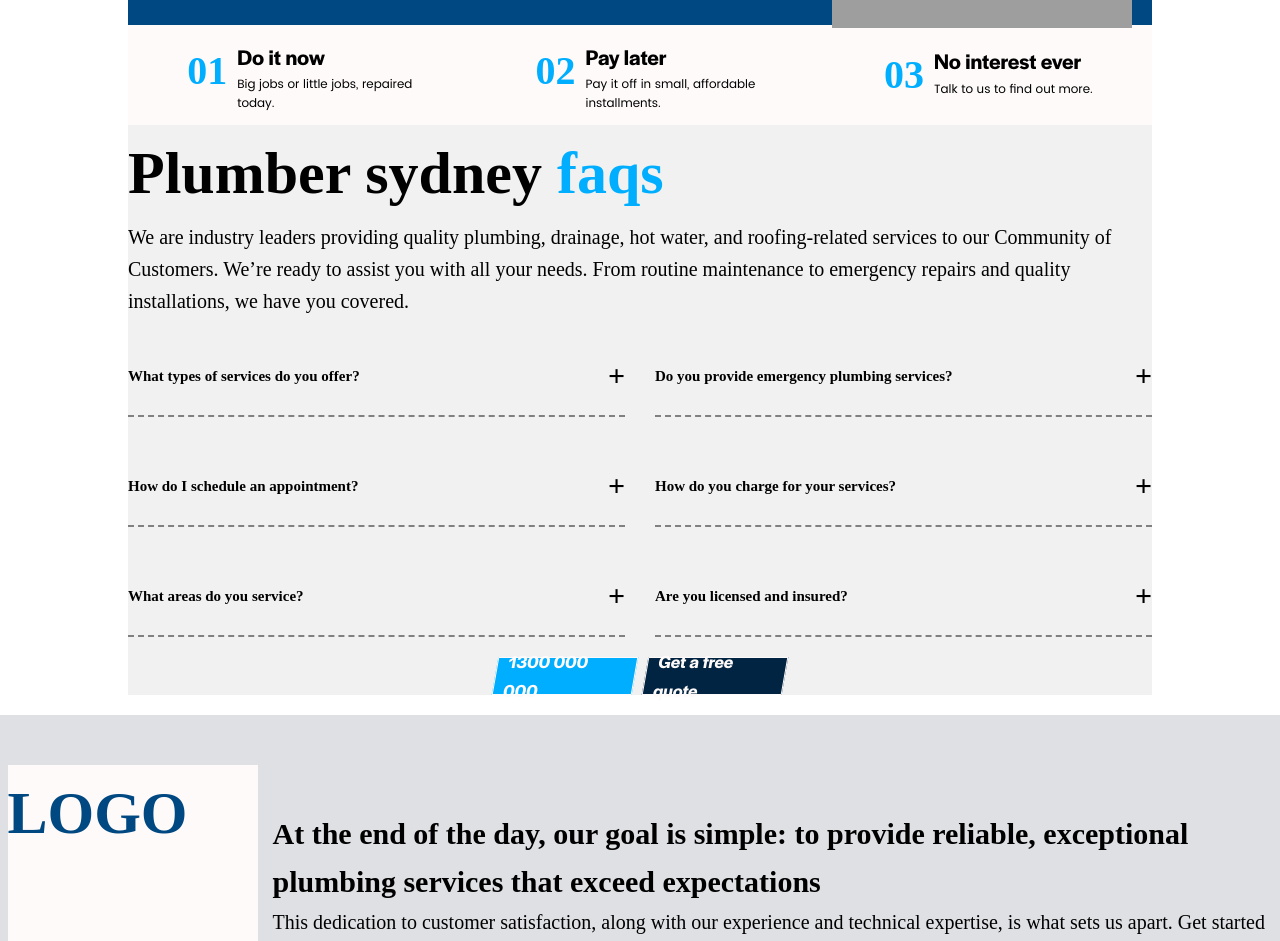
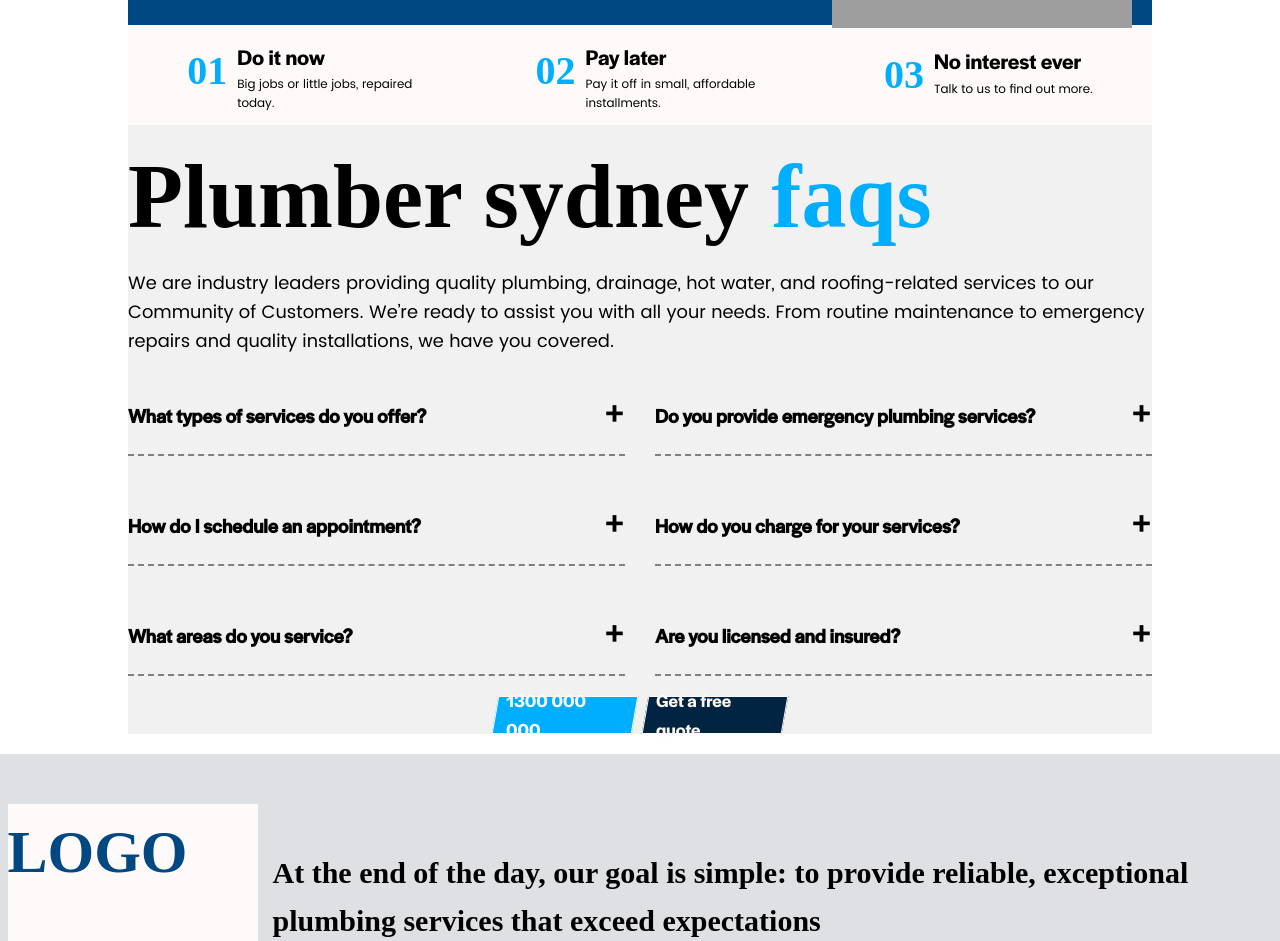
Before and after one commit to LeiliAQ/landingpage, a React (Create React App) app: page / in a window 1280 px wide. Shown: the part 3460-4401 px from the top of the page. Built offline with nearby package versions, Linux system fonts and the light colour scheme; grey boxes are pictures that could not be loaded.

Commit message:
Syndey fonts

```diff
--- a/src/components/Others/Sydney.css
+++ b/src/components/Others/Sydney.css
@@ -8,14 +8,16 @@
 }
 
 .faqs__title{
-    font-size: 6rem;
+    font-size: 90px;
     font-weight: bold;
+    font-style: Halyard Semi-Bold;
 }
 .faqs__title span{
     color:#00aeff;
 }
 .faqs__text{
-    font-size: 2rem;
+    font-size: 18px;
+    font-family: popins;
 }
 .faqs__list{
     display: flex;
@@ -36,13 +38,15 @@
 }
 .faqitem__text{
     flex: 1;
-    font-size: 1.5rem;
+    font-size: 20px;
     font-weight: bold;
+    font-family: Halyard Display-Medium;
 }
 .faqitem__plus{
     flex: 0;
-    font-size: 3rem;
+    font-size: 30px;
     font-weight: bold;
+    font-family: popins;
 
 }
 .faqitem__plus a{
@@ -56,6 +60,9 @@
     margin-top: 2rem;
     margin-bottom: 2rem;
 }
+.faqs__buttons span{
+    transform: skew(10deg);
+}
 .faqs-button1{
     background: #00aeff;
 }
--- a/src/components/Others/Sydney.js
+++ b/src/components/Others/Sydney.js
@@ -37,8 +37,8 @@ export default class Sydney extends Component {
               </li>
           </ul>
           <div className="faqs__buttons">
-                    <a href="#0" className="faqs-button1 btn">1300 000 000</a>
-                    <a href="#0" className="faqs-button2 btn">Get a free quote</a>
+                    <a href="#0" className="faqs-button1 btn"><span>1300 000 000</span></a>
+                    <a href="#0" className="faqs-button2 btn"><span>Get a free quote</span></a>
 
           </div>
 
--- a/src/index.css
+++ b/src/index.css
@@ -89,7 +89,10 @@ table {
   font-family:"Gilroy-Regular";
   src: url("../public/fonts/Gilroy-Regular.ttf") format("truetype");
 }
-
+@font-face{
+  font-family:"Halyard Display-Medium";
+  src: url("../public/fonts/fonnts.com-Halyard_Display_Medium.otf") format("truetype");
+}
 
 
 /* /////////////// */
@@ -143,6 +146,7 @@ a{
   padding: 1.8rem 1rem;
   border: 1px solid snow;
   font-size:18px;
+  font-family: Halyard Semi-Bold;
 }
 
 
```
